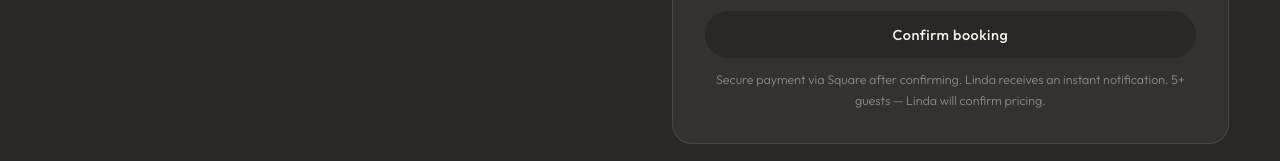
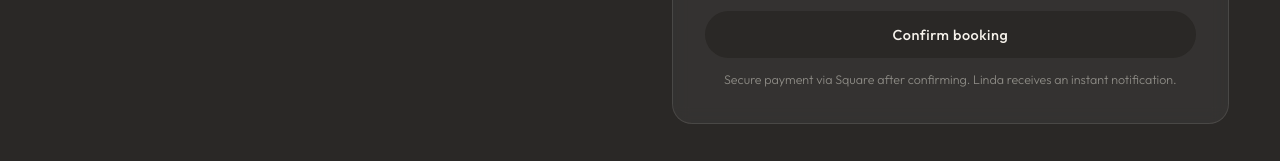
Before and after one commit to wh0d4r35w1n5/succulent-driftwoods, a plain HTML site: page index.html in a window 1280 px wide. Shown: the part 5802-5963 px from the top of the page. Drawn offline with nearby package versions, Linux system fonts and the light colour scheme.

Commit message:
Enable Pay Now for all group sizes including 5+

```diff
--- a/index.html
+++ b/index.html
@@ -317,7 +317,7 @@
             <span class="btn-text">Confirm booking</span>
             <span class="btn-loading" hidden>Sending...</span>
           </button>
-          <p class="form-note">Secure payment via Square after confirming. Linda receives an instant notification. 5+ guests — Linda will confirm pricing.</p>
+          <p class="form-note">Secure payment via Square after confirming. Linda receives an instant notification.</p>
           <p class="form-error" id="form-error" hidden>Something went wrong. Please call <a href="tel:+61422879921">0422 879 921</a> or email Linda directly.</p>
         </form>
         <!-- Hidden form for Linda's BCC via FormSubmit -->
--- a/js/app.js
+++ b/js/app.js
@@ -184,7 +184,7 @@
     '2 guests - $200': 'https://square.link/u/H0RSG1gA',
     '3 guests - $300': 'https://square.link/u/xCE5Ol4C',
     '4 guests - $400': 'https://square.link/u/mDzg0gam',
-    '5+ guests - Linda will confirm': null
+    '5+ guests - Linda will confirm': 'https://square.link/u/QNgVpvFE'
   };
 
   const form = document.getElementById('book-form');
```
